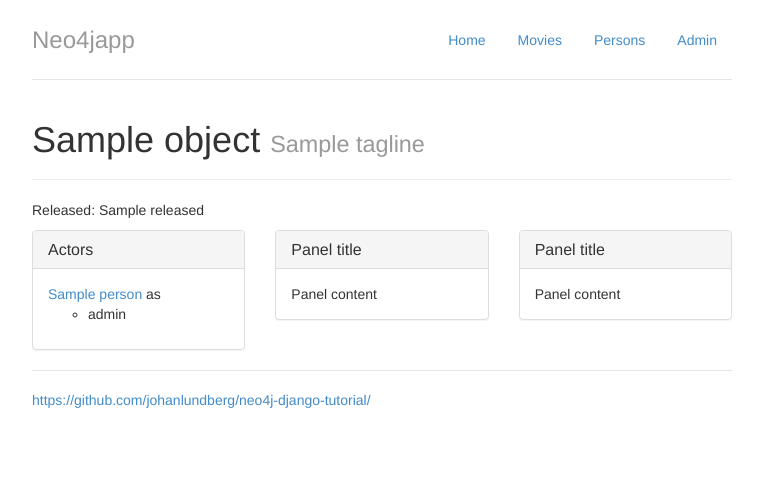
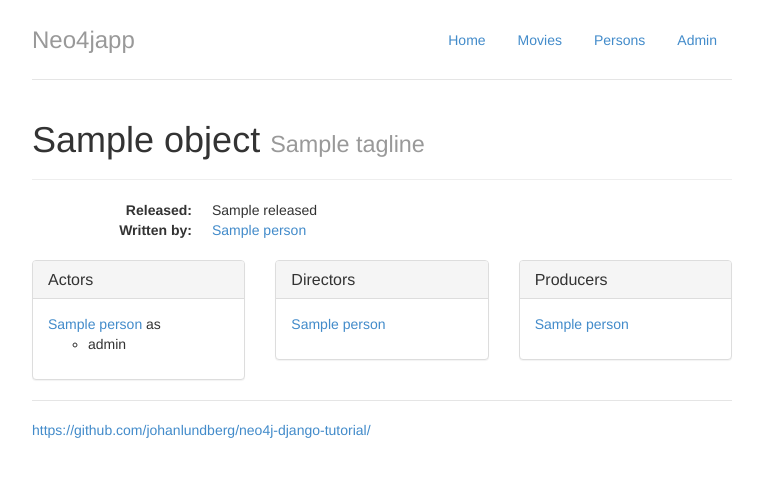
Before and after one commit to johanlundberg/neo4j-django-tutorial, a Django app: template neo4jtut/apps/neo4japp/templates/neo4japp/movie_detail.html in a window 1280 px wide. Shown: the top 477 px of the page, without its empty margins (258-1021 px from the left). Run offline with Django 3.2, Linux system fonts and the light colour scheme; the template is opened without the code that fills it: most values are stand-ins (such as "Sample title", 1, 10 or a date in 2020); some libraries are stand-ins or nearby versions.

Commit message:
Movie view improvements and get started documentation.

```diff
--- a/neo4jtut/apps/neo4japp/templates/neo4japp/movie_detail.html
+++ b/neo4jtut/apps/neo4japp/templates/neo4japp/movie_detail.html
@@ -5,8 +5,21 @@
     <div class="page-header">
         <h1>{{ object.title }} <small>{{ object.node.tagline }}</small></h1>
     </div>
-    <p>Released: {{ object.node.released }}</p>
-
+    <div class="row">
+        <div class="col-md-6">
+            <dl class="dl-horizontal">
+                <dt>Released:</dt><dd>{{ object.node.released }}</dd>
+                {% if object.writers %}
+                    <dt>Written by:</dt>
+                    <dd>
+                        {% for writer in object.writers|dictsort:"person.name" %}
+                            <a href="{{ writer.person.get_absolute_url }}">{{ writer.person.name }}</a>{% if not forloop.last %}, {% else %}{% endif %}
+                        {% endfor %}
+                    </dd>
+                {% endif %}
+            </dl>
+        </div>
+    </div>
     <div class="row">
         <div class="col-md-4">
             <div class="panel panel-default">
@@ -24,6 +37,8 @@
                                     {% endfor %}
                                 </ul>
                             </li>
+                        {% empty %}
+                            <li>No actors yet.</li>
                         {% endfor %}
                     </ul>
                 </div>
@@ -32,24 +47,38 @@
         <div class="col-md-4">
             <div class="panel panel-default">
                 <div class="panel-heading">
-                    <h3 class="panel-title">Panel title</h3>
+                    <h3 class="panel-title">Directors</h3>
                 </div>
                 <div class="panel-body">
-                    Panel content
+                    <ul class="list-unstyled">
+                        {% for director in object.directors|dictsort:"person.name" %}
+                            <li>
+                                <a href="{{ director.person.get_absolute_url }}">{{ director.person.name }}</a>
+                            </li>
+                        {% empty %}
+                            <li>No directors yet.</li>
+                        {% endfor %}
+                    </ul>
                 </div>
             </div>
         </div>
         <div class="col-md-4">
             <div class="panel panel-default">
                 <div class="panel-heading">
-                    <h3 class="panel-title">Panel title</h3>
+                    <h3 class="panel-title">Producers</h3>
                 </div>
                 <div class="panel-body">
-                    Panel content
+                    <ul class="list-unstyled">
+                        {% for producer in object.producers|dictsort:"person.name" %}
+                        <li>
+                            <a href="{{ producer.person.get_absolute_url }}">{{ producer.person.name }}</a>
+                        </li>
+                        {% empty %}
+                            <li>No producers yet.</li>
+                        {% endfor %}
+                    </ul>
                 </div>
             </div>
         </div>
     </div>
-
-
 {% endblock %}
--- a/neo4jtut/templates/base.html
+++ b/neo4jtut/templates/base.html
@@ -35,6 +35,12 @@
       <div class="footer">
         <p><a href="https://github.com/johanlundberg/neo4j-django-tutorial/">https://github.com/johanlundberg/neo4j-django-tutorial/</a> </p>
       </div>
+      <!--
+            <div>
+              <h4>Debug</h4>
+              handle_id: {{ object.handle_id }}
+            </div>
+            -->
     </div>
     <!-- jQuery (necessary for Bootstrap's JavaScript plugins) -->
     <script src="https://ajax.googleapis.com/ajax/libs/jquery/1.11.0/jquery.min.js"></script>
--- /dev/null
+++ b/requirements.txt
@@ -0,0 +1,2 @@
+Django==1.6.5
+neo4jdb==0.0.6
```
Also changed, not shown: README.md, 2 other files. Lines whose indentation alone changed are shown as unchanged.
